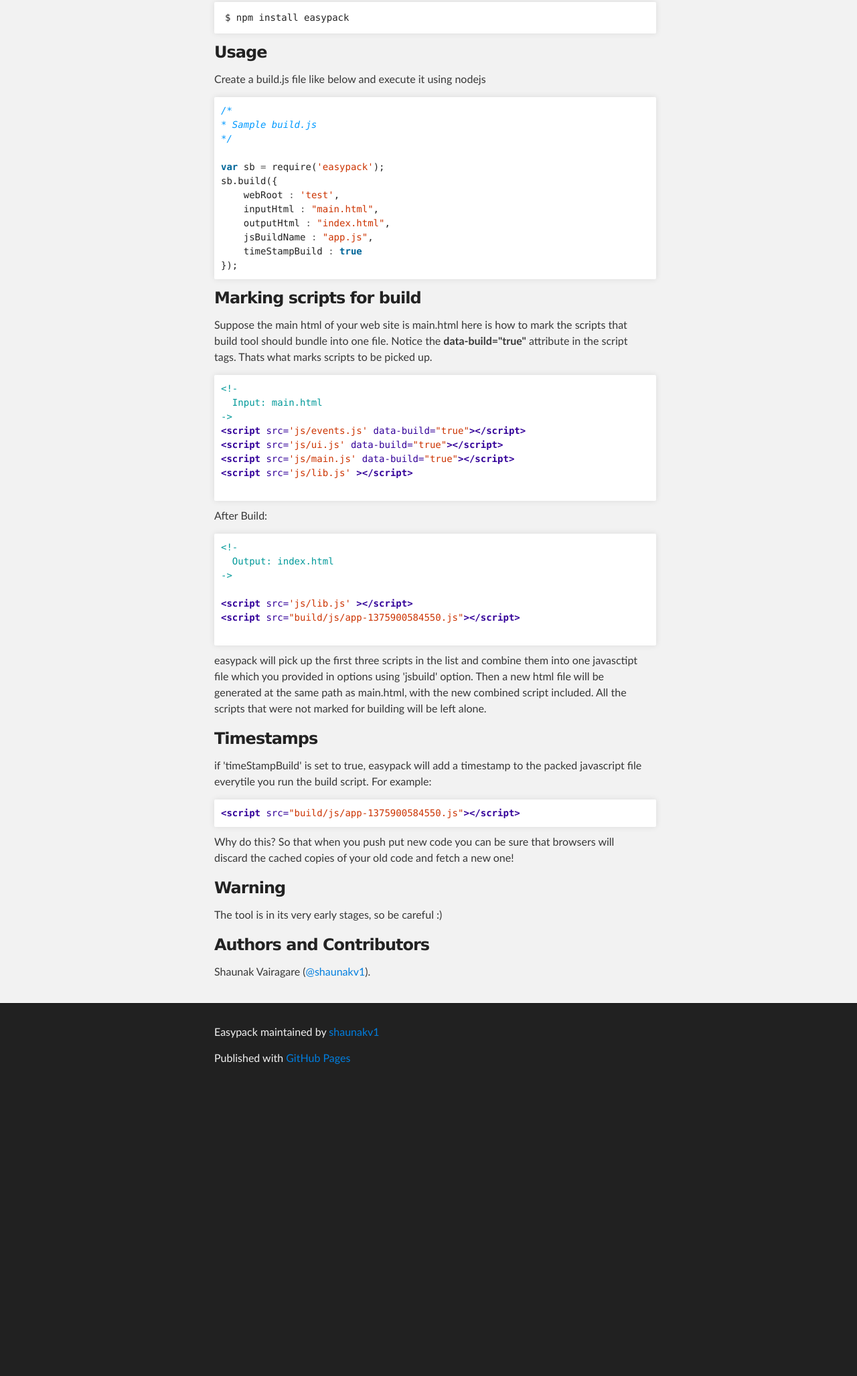
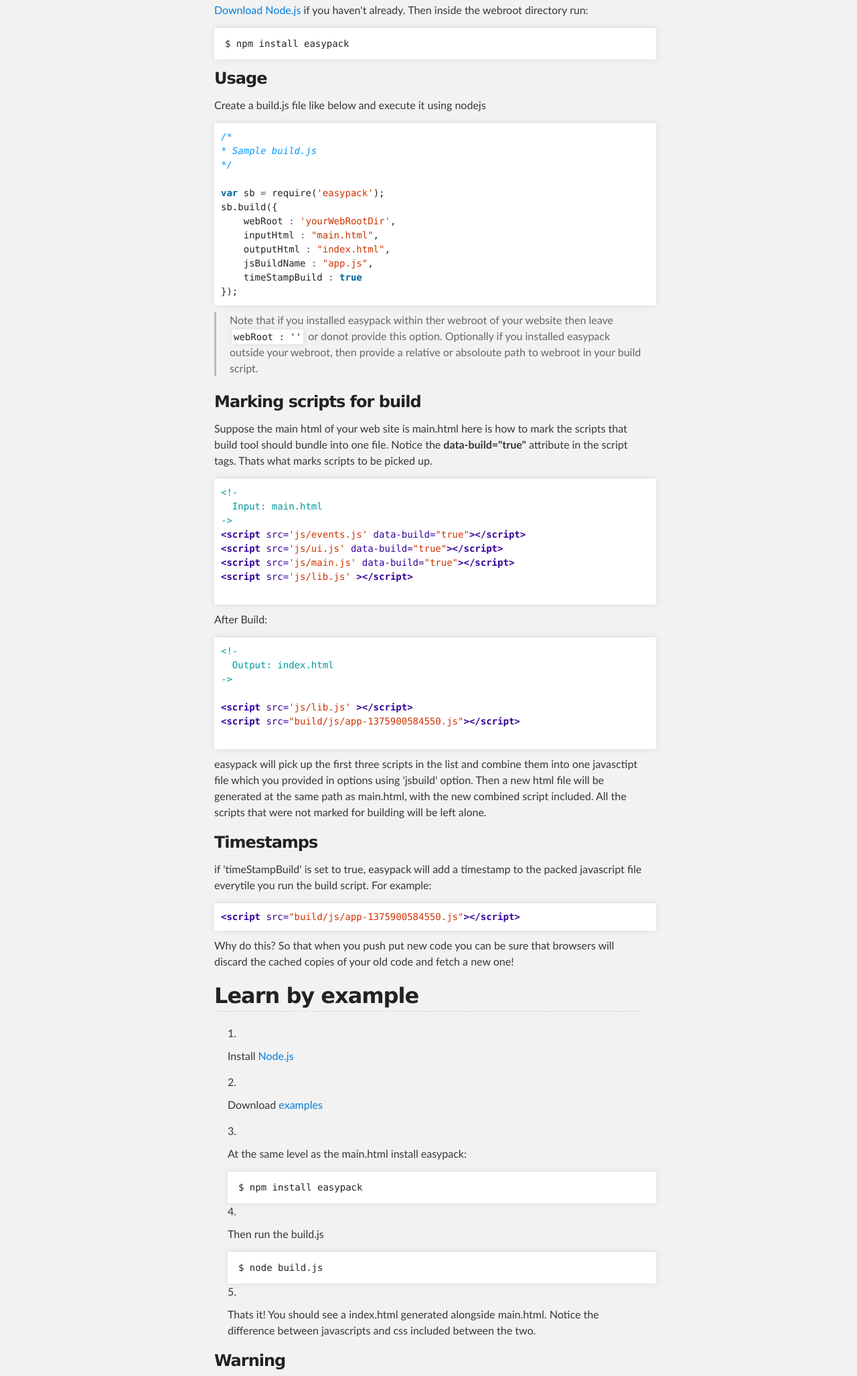
Before and after one commit to shaunakv1/easypack, a plain HTML site: page index.html in a window 1280 px wide. Shown: the part 665-2720 px from the top of the page at 67% size. Before the commit the page ends 2292 px from the top, so only its background shows below. Drawn offline with Linux system fonts and the light colour scheme.

```diff
--- a/index.html
+++ b/index.html
@@ -37,10 +37,12 @@
 <p>Ever wished you had in your fontend only webprojects, the cool feature of popular web-frameworks like rails that
 preprocess all the static js and css files before pushing your webpages to production? Thats exactly easypacks does! </p>
 
-<p>Easypack will take your html file, and pickup all the static css and js files you have marked and will join them into single js and css files and will publish a new html file for you. It can also optionally do a simple minify (currently no bells and whistles) on js and css files. </p>
+<p><a href="http://shaunakv1.github.io/easypack/">Easypack</a> will take your html file, and pickup all the static css and js files you have marked and will join them into single js and css files and will publish a new html file for you. It can also optionally do a simple minify (currently no bells and whistles) on js and css files. </p>
 
 <h3>
 <a name="installation" class="anchor" href="#installation"><span class="octicon octicon-link"></span></a>Installation</h3>
+
+<p><a href="http://nodejs.org/download/">Download Node.js</a> if you haven't already. Then inside the webroot directory run:</p>
 
 <pre><code>$ npm install easypack
 </code></pre>
@@ -56,13 +58,18 @@
 
 <span class="kd">var</span> <span class="nx">sb</span> <span class="o">=</span> <span class="nx">require</span><span class="p">(</span><span class="s1">'easypack'</span><span class="p">);</span>
 <span class="nx">sb</span><span class="p">.</span><span class="nx">build</span><span class="p">({</span>
-    <span class="nx">webRoot</span> <span class="o">:</span> <span class="s1">'test'</span><span class="p">,</span>
+    <span class="nx">webRoot</span> <span class="o">:</span> <span class="s1">'yourWebRootDir'</span><span class="p">,</span>
     <span class="nx">inputHtml</span> <span class="o">:</span> <span class="s2">"main.html"</span><span class="p">,</span>
     <span class="nx">outputHtml</span> <span class="o">:</span> <span class="s2">"index.html"</span><span class="p">,</span>
     <span class="nx">jsBuildName</span> <span class="o">:</span> <span class="s2">"app.js"</span><span class="p">,</span>
     <span class="nx">timeStampBuild</span> <span class="o">:</span> <span class="kc">true</span>
 <span class="p">});</span>
 </pre></div>
+
+<blockquote>
+<p>Note that if you installed easypack within ther webroot of your website then leave <code>webRoot : ''</code> or donot provide this option. Optionally
+if you installed easypack outside your webroot, then provide a relative or absoloute path to webroot in your build script.</p>
+</blockquote>
 
 <h3>
 <a name="marking-scripts-for-build" class="anchor" href="#marking-scripts-for-build"><span class="octicon octicon-link"></span></a>Marking scripts for build</h3>
@@ -105,7 +112,26 @@
 
 <p>Why do this? So that when you push put new code you can be sure that browsers will discard the cached copies of your old code and fetch a new one! </p>
 
-<h3>
+<h2>
+<a name="learn-by-example" class="anchor" href="#learn-by-example"><span class="octicon octicon-link"></span></a>Learn by example</h2>
+
+<ol>
+<li><p>Install <a href="http://nodejs.org/download/">Node.js</a></p></li>
+<li><p>Download <a href="https://github.com/shaunakv1/easypack/archive/examples.zip">examples</a></p></li>
+<li>
+<p>At the same level as the main.html install easypack:</p>
+
+<pre><code>$ npm install easypack
+</code></pre>
+</li>
+<li>
+<p>Then run the build.js </p>
+
+<pre><code>$ node build.js
+</code></pre>
+</li>
+<li><p>Thats it! You should see a index.html generated alongside main.html. Notice the difference between javascripts and css included between the two. </p></li>
+</ol><h3>
 <a name="warning" class="anchor" href="#warning"><span class="octicon octicon-link"></span></a>Warning</h3>
 
 <p>The tool is in its very early stages, so be careful :) </p>
```
Also changed, not shown: params.json (+1 -1 lines).
